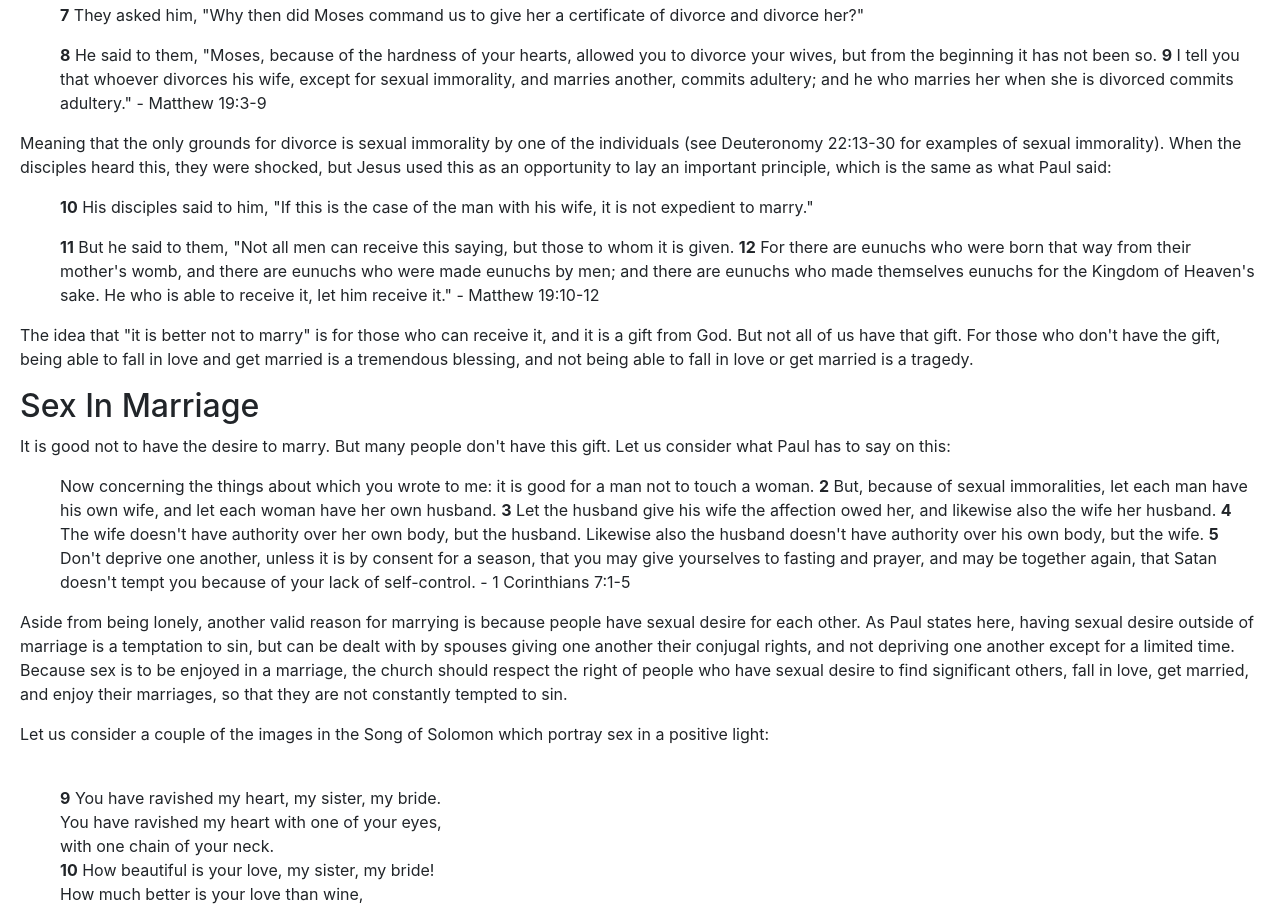
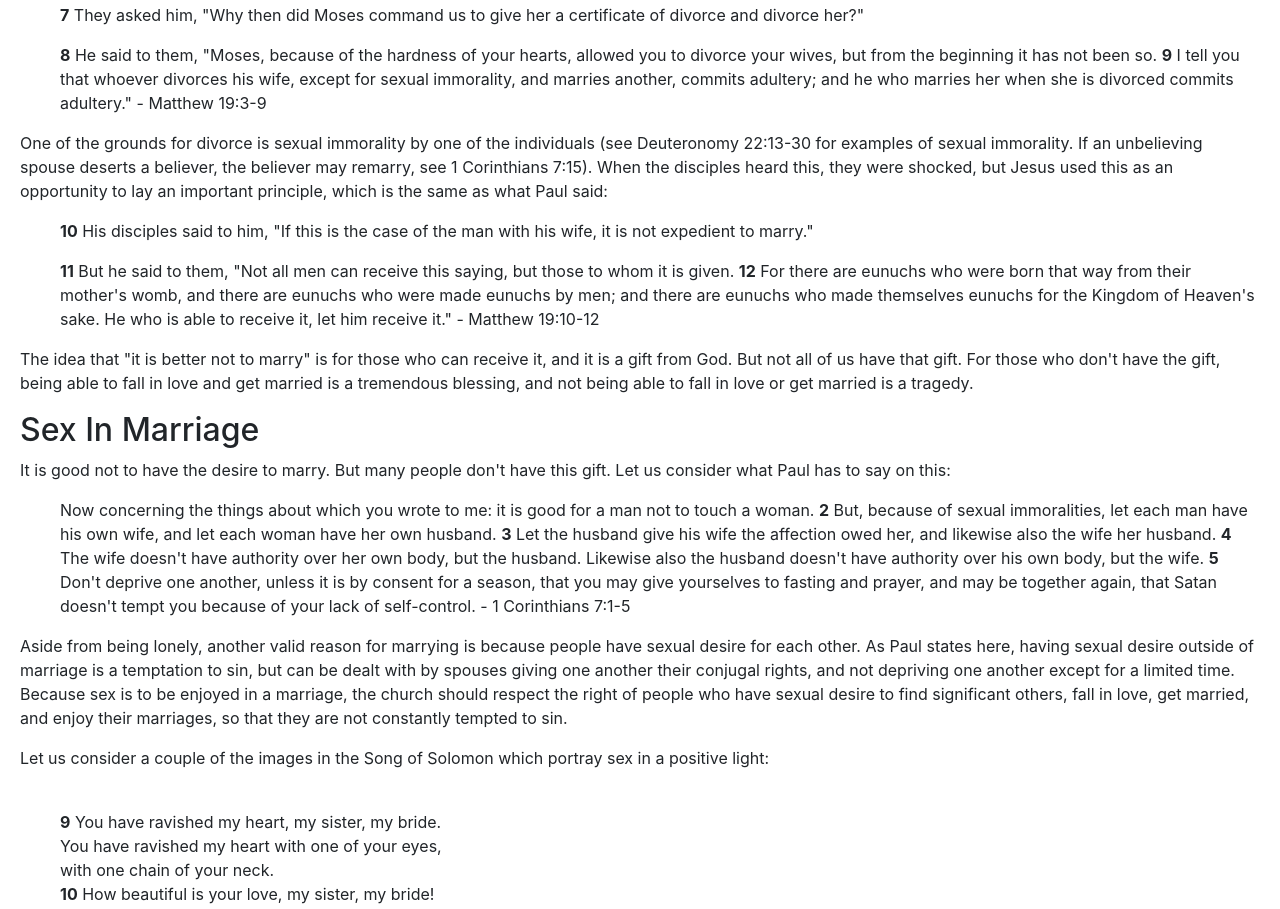
Before and after one commit to romans8-1/romans8-1.github.io, a plain HTML site: page marriage-is-a-blessing.html in a window 1280 px wide. Shown: the part 4892-5801 px from the top of the page. Drawn offline with nearby package versions, Linux system fonts and the light colour scheme.

Commit message:
Update marriage-is-a-blessing.html

```diff
--- a/marriage-is-a-blessing.html
+++ b/marriage-is-a-blessing.html
@@ -348,8 +348,9 @@
             she is divorced commits adultery." - Matthew 19:3-9
         </p>
         <p>
-            Meaning that the only grounds for divorce is sexual immorality by one of the individuals (see Deuteronomy
-            22:13-30 for examples of sexual immorality).  When the disciples heard this, they were shocked, but Jesus
+            One of the grounds for divorce is sexual immorality by one of the individuals (see Deuteronomy
+            22:13-30 for examples of sexual immorality.  If an unbelieving spouse deserts a believer, the believer
+            may remarry, see 1 Corinthians 7:15).  When the disciples heard this, they were shocked, but Jesus
             used this as an opportunity to lay an important principle, which is the same as what Paul said:
         </p>
         <p class="quote">
```
